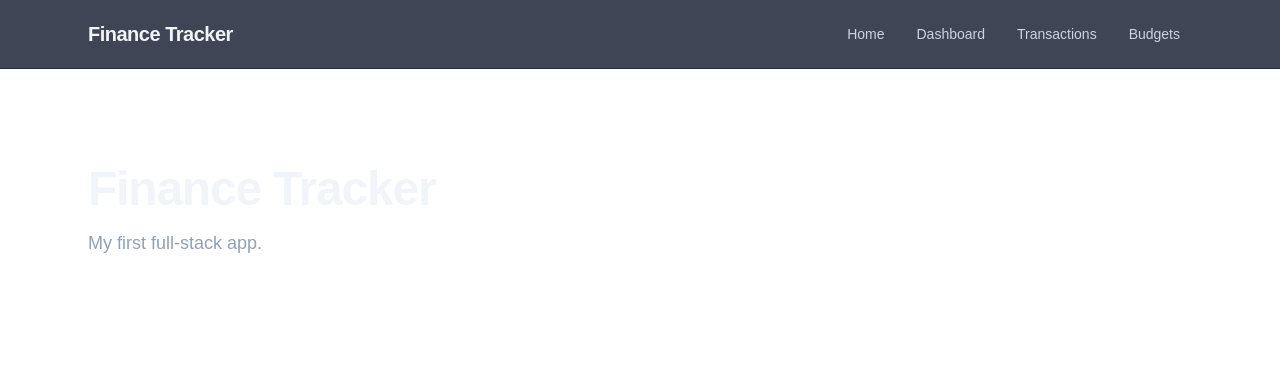
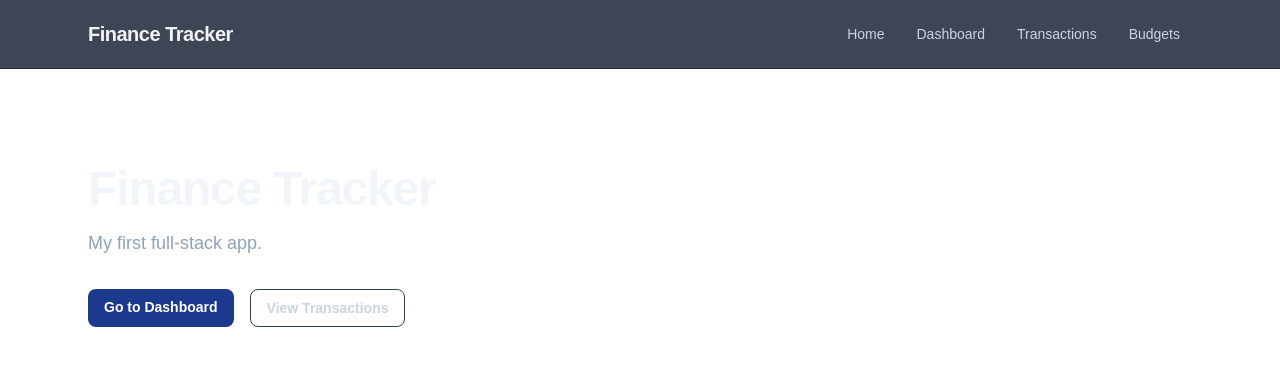
Before and after one commit to XiyanM/finance-tracker, a Next.js app: page / in a window 1280 px wide. Shown: the top 366 px of the page. Built offline with nearby package versions, Linux system fonts and the light colour scheme.

Commit message:
feat(home): add landing page with navigation links

```diff
--- a/app/page.tsx
+++ b/app/page.tsx
@@ -1,8 +1,24 @@
+import Link from "next/link"
+
 export default function Home() {
   return (
     <main className="py-16">
       <h1 className="text-5xl font-bold tracking-tight text-slate-100">Finance Tracker</h1>
       <p className="mt-4 text-lg text-slate-400">My first full-stack app.</p>
+      <div className="mt-8 flex gap-4">
+        <Link
+          href="/dashboard"
+          className="rounded-lg bg-blue-900 px-4 py-2 text-sm font-semibold text-white hover:bg-blue-800 transition"
+        >
+          Go to Dashboard
+        </Link>
+        <Link
+          href="/transactions"
+          className="rounded-lg border border-slate-700 px-4 py-2 text-sm font-semibold text-slate-300 hover:bg-slate-800 transition"
+        >
+          View Transactions
+        </Link>
+      </div>
     </main>
-  );
+  )
 }
```
